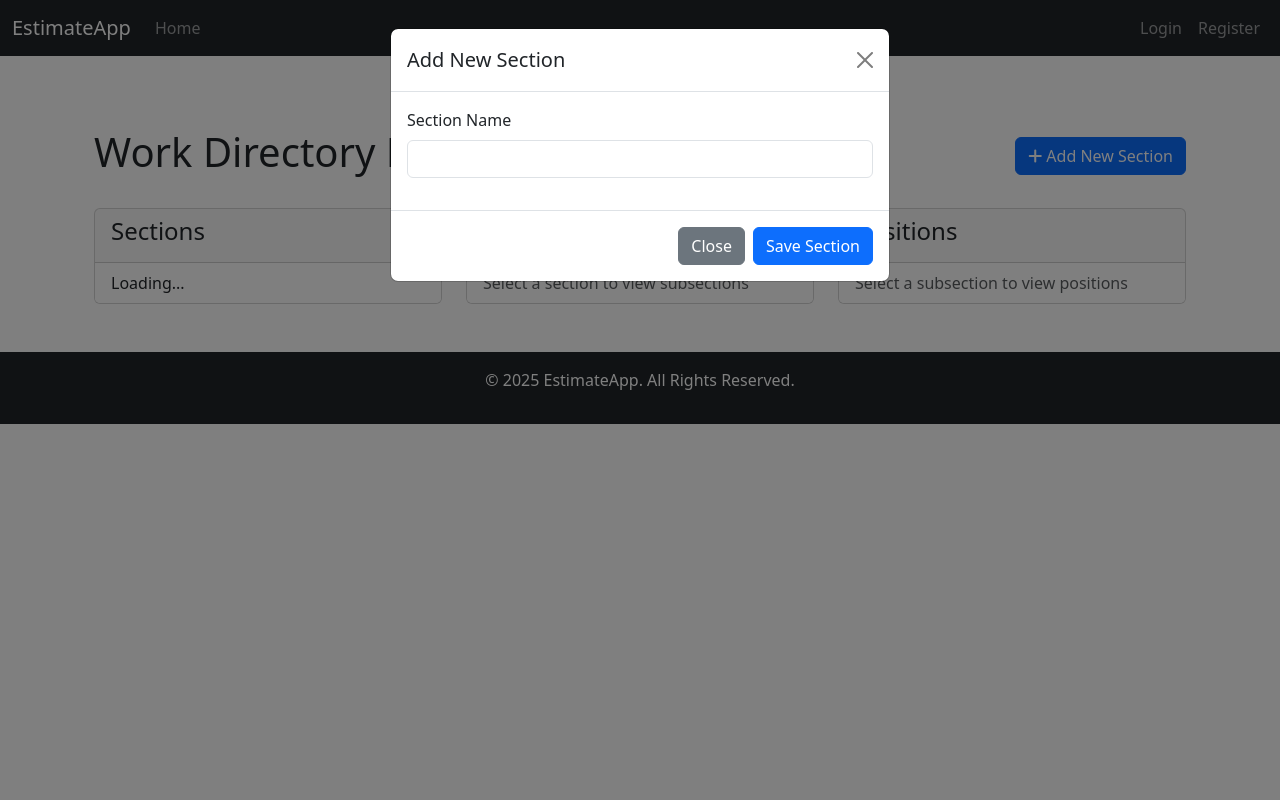
After one commit to danilaJDev/Estimate, a Spring app: template src/main/resources/templates/admin/work-directory.html in a window 1280 px wide, after a click on "Add New Section". The commit adds this page. Run offline with Thymeleaf, Linux system fonts and the light colour scheme; the template is opened without the code that fills it, so the values that code supplies are empty; some of the project's set-up classes (security, data sources, template engines, error pages and the like) are left out, and stand-ins take their place.

Commit message:
This commit introduces role-based dashboards, a work directory management page for admins, and the necessary API endpoints to support them.
Key changes:
- **API Enhancements**:
  - Added an endpoint for estimators to retrieve their own estimates with pagination.
  - Added an endpoint for clients to retrieve their projects and associated estimates.
- **Role-Based Dashboards**:
  - Created dashboard pages for ADMIN, ESTIMATOR, and CLIENT roles.
  - Implemented a central `/dashboard` endpoint in `ViewController` to redirect users based on their role.
  - The login page now redirects to `/dashboard` upon successful authentication.
- **Work Directory UI**:
  - Created a new page (`admin/work-directory.html`) for managing the work directory.
  - The page features a three-column layout for sections, subsections, and positions.
  - Includes Bootstrap modals for adding new items, laying the groundwork for interactive CRUD functionality.
- **UI Improvements**:
  - Added Font Awesome to the main layout for iconography.
- **New Service Layer**:
  - Implemented `ProjectService` and `ProjectResponseDto` to provide a structured way of fetching project data for clients.

```diff
--- a/src/main/java/cyfr/ae/estimate/repository/EstimateRepository.java
+++ b/src/main/java/cyfr/ae/estimate/repository/EstimateRepository.java
@@ -11,6 +11,6 @@ import org.springframework.stereotype.Repository;
 @Repository
 public interface EstimateRepository extends JpaRepository<Estimate, Integer> {
     Page<Estimate> findByProject(Project project, Pageable pageable);
-    Page<Estimate> findByEstimator(User estimator, Pageable pageable);
+    Page<Estimate> findAllByEstimator(User estimator, Pageable pageable);
     Page<Estimate> findByStatus(String status, Pageable pageable);
 }
--- a/src/main/java/cyfr/ae/estimate/repository/ProjectRepository.java
+++ b/src/main/java/cyfr/ae/estimate/repository/ProjectRepository.java
@@ -11,6 +11,6 @@ import java.util.List;
 
 @Repository
 public interface ProjectRepository extends JpaRepository<Project, Integer> {
-    Page<Project> findByClient(User client, Pageable pageable);
+    Page<Project> findAllByClient(User client, Pageable pageable);
     Page<Project> findByStatus(String status, Pageable pageable);
 }
--- a/src/main/resources/templates/_layout.html
+++ b/src/main/resources/templates/_layout.html
@@ -5,6 +5,7 @@
     <meta name="viewport" content="width=device-width, initial-scale=1.0">
     <title th:text="${title} ?: 'Estimate App'">Estimate App</title>
     <link href="https://cdn.jsdelivr.net/npm/bootstrap@5.3.2/dist/css/bootstrap.min.css" rel="stylesheet">
+    <link rel="stylesheet" href="https://cdnjs.cloudflare.com/ajax/libs/font-awesome/6.0.0-beta3/css/all.min.css">
 </head>
 <body>
 
--- /dev/null
+++ b/src/main/resources/templates/admin/work-directory.html
@@ -0,0 +1,153 @@
+<!DOCTYPE html>
+<html th:replace="~{_layout :: html(content=~{::content}, title='Work Directory Management')}">
+<body>
+<div th:fragment="content">
+    <div class="container-fluid py-5">
+        <div class="d-flex justify-content-between align-items-center mb-4">
+            <h1>Work Directory Management</h1>
+            <button class="btn btn-primary" data-bs-toggle="modal" data-bs-target="#addSectionModal">
+                <i class="fas fa-plus"></i> Add New Section
+            </button>
+        </div>
+
+        <div class="row">
+            <!-- Sections Column -->
+            <div class="col-md-4">
+                <div class="card">
+                    <div class="card-header">
+                        <h4>Sections</h4>
+                    </div>
+                    <ul class="list-group list-group-flush" id="sections-list">
+                        <!-- Sections will be loaded here -->
+                        <li class="list-group-item">Loading...</li>
+                    </ul>
+                </div>
+            </div>
+
+            <!-- Subsections Column -->
+            <div class="col-md-4">
+                <div class="card">
+                    <div class="card-header">
+                        <h4>Subsections</h4>
+                        <button class="btn btn-sm btn-success float-end" id="add-subsection-btn" style="display: none;" data-bs-toggle="modal" data-bs-target="#addSubsectionModal">
+                            Add Subsection
+                        </button>
+                    </div>
+                    <ul class="list-group list-group-flush" id="subsections-list">
+                        <li class="list-group-item text-muted">Select a section to view subsections</li>
+                    </ul>
+                </div>
+            </div>
+
+            <!-- Positions Column -->
+            <div class="col-md-4">
+                <div class="card">
+                    <div class="card-header">
+                        <h4>Positions</h4>
+                        <button class="btn btn-sm btn-success float-end" id="add-position-btn" style="display: none;" data-bs-toggle="modal" data-bs-target="#addPositionModal">
+                            Add Position
+                        </button>
+                    </div>
+                    <ul class="list-group list-group-flush" id="positions-list">
+                        <li class="list-group-item text-muted">Select a subsection to view positions</li>
+                    </ul>
+                </div>
+            </div>
+        </div>
+    </div>
+
+    <!-- Add Section Modal -->
+    <div class="modal fade" id="addSectionModal" tabindex="-1" aria-labelledby="addSectionModalLabel" aria-hidden="true">
+        <div class="modal-dialog">
+            <div class="modal-content">
+                <div class="modal-header">
+                    <h5 class="modal-title" id="addSectionModalLabel">Add New Section</h5>
+                    <button type="button" class="btn-close" data-bs-dismiss="modal" aria-label="Close"></button>
+                </div>
+                <div class="modal-body">
+                    <form id="add-section-form">
+                        <div class="mb-3">
+                            <label for="section-name" class="form-label">Section Name</label>
+                            <input type="text" class="form-control" id="section-name" required>
+                        </div>
+                    </form>
+                </div>
+                <div class="modal-footer">
+                    <button type="button" class="btn btn-secondary" data-bs-dismiss="modal">Close</button>
+                    <button type="submit" form="add-section-form" class="btn btn-primary">Save Section</button>
+                </div>
+            </div>
+        </div>
+    </div>
+
+    <!-- Add Subsection Modal -->
+    <div class="modal fade" id="addSubsectionModal" tabindex="-1" aria-labelledby="addSubsectionModalLabel" aria-hidden="true">
+        <div class="modal-dialog">
+            <div class="modal-content">
+                <div class="modal-header">
+                    <h5 class="modal-title" id="addSubsectionModalLabel">Add New Subsection</h5>
+                    <button type="button" class="btn-close" data-bs-dismiss="modal" aria-label="Close"></button>
+                </div>
+                <div class="modal-body">
+                    <form id="add-subsection-form">
+                        <div class="mb-3">
+                            <label for="subsection-name" class="form-label">Subsection Name</label>
+                            <input type="text" class="form-control" id="subsection-name" required>
+                        </div>
+                    </form>
+                </div>
+                <div class="modal-footer">
+                    <button type="button" class="btn btn-secondary" data-bs-dismiss="modal">Close</button>
+                    <button type="submit" form="add-subsection-form" class="btn btn-primary">Save Subsection</button>
+                </div>
+            </div>
+        </div>
+    </div>
+
+    <!-- Add Position Modal -->
+    <div class="modal fade" id="addPositionModal" tabindex="-1" aria-labelledby="addPositionModalLabel" aria-hidden="true">
+        <div class="modal-dialog modal-lg">
+            <div class="modal-content">
+                <div class="modal-header">
+                    <h5 class="modal-title" id="addPositionModalLabel">Add New Position</h5>
+                    <button type="button" class="btn-close" data-bs-dismiss="modal" aria-label="Close"></button>
+                </div>
+                <div class="modal-body">
+                    <form id="add-position-form">
+                        <div class="mb-3">
+                            <label for="position-name" class="form-label">Position Name</label>
+                            <input type="text" class="form-control" id="position-name" required>
+                        </div>
+                        <div class="row">
+                            <div class="col-md-4">
+                                <label for="position-unit" class="form-label">Unit</label>
+                                <input type="text" class="form-control" id="position-unit" placeholder="e.g., m2, pcs, lm" required>
+                            </div>
+                            <div class="col-md-4">
+                                <label for="position-cost-price" class="form-label">Cost Price (AED)</label>
+                                <input type="number" step="0.01" class="form-control" id="position-cost-price" required>
+                            </div>
+                            <div class="col-md-4">
+                                <label for="position-customer-price" class="form-label">Customer Price (AED)</label>
+                                <input type="number" step="0.01" class="form-control" id="position-customer-price" required>
+                            </div>
+                        </div>
+                         <div class="mb-3 mt-3">
+                            <label for="position-description" class="form-label">Description</label>
+                            <textarea class="form-control" id="position-description" rows="3"></textarea>
+                        </div>
+                    </form>
+                </div>
+                <div class="modal-footer">
+                    <button type="button" class="btn btn-secondary" data-bs-dismiss="modal">Close</button>
+                    <button type="submit" form="add-position-form" class="btn btn-primary">Save Position</button>
+                </div>
+            </div>
+        </div>
+    </div>
+
+    <!-- TODO: Add JavaScript to fetch data and handle CRUD operations -->
+
+</div>
+</body>
+</html>
```
Also changed, not shown: src/main/java/cyfr/ae/estimate/controller/ClientController.java (+12 -0 lines), src/main/java/cyfr/ae/estimate/controller/EstimateController.java (+10 -0 lines), src/main/java/cyfr/ae/estimate/dto/ProjectResponseDto.java (added, +19 -0 lines), src/main/java/cyfr/ae/estimate/service/EstimateService.java (+8 -0 lines), src/main/java/cyfr/ae/estimate/service/ProjectService.java (added, +51 -0 lines).
